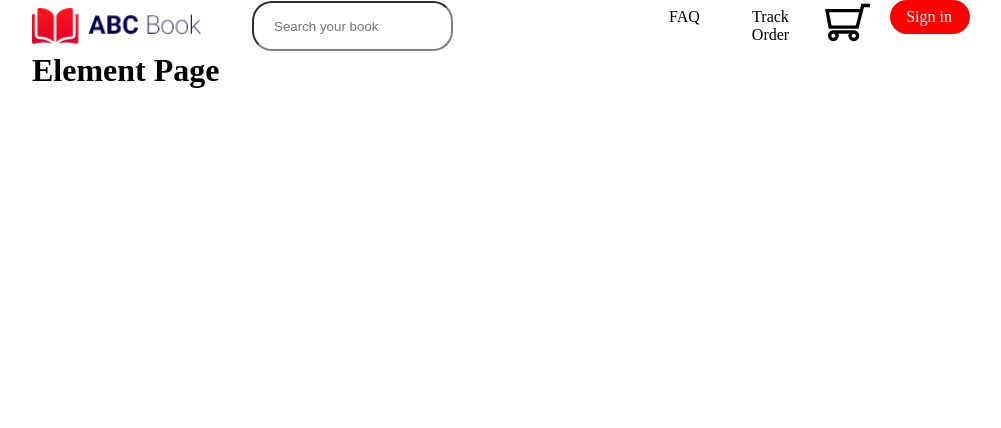
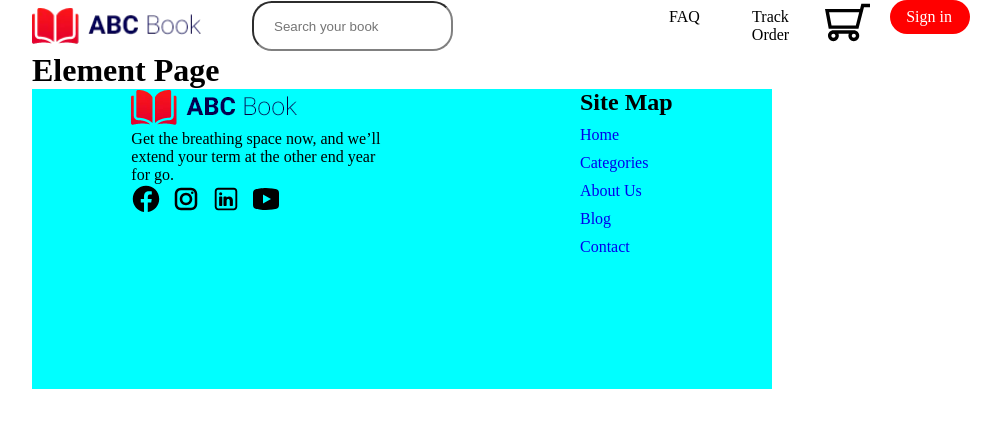
Before and after one commit to tornike2002/Ecommerce, a React (Vite) app: page /element in a window 1280 px wide. Shown: the top 428 px of the page, without its empty margins (238-1239 px from the left). Built offline with nearby package versions, Linux system fonts and the light colour scheme.

Commit message:
added footer

```diff
--- a/src/App.tsx
+++ b/src/App.tsx
@@ -17,6 +17,7 @@ import BookDetails from "./pages/BookDetails";
 import BlogDetails from "./pages/BlogDetails";
 import Element from "./pages/Element";
 import Registration from "./pages/Registration";
+import Footer from "./components/footer/Footer";
 
 const Container = styled.div`
   padding-left: 270px;
@@ -47,6 +48,7 @@ function App() {
             <Route path="blogDetails" element={<BlogDetails />} />
             <Route path="element" element={<Element />} />
           </Routes>
+          <Footer />
         </Container>
       </RecoilRoot>
     </>
--- /dev/null
+++ b/src/components/footer/Footer.tsx
@@ -0,0 +1,87 @@
+import { Link } from "react-router-dom";
+import Logo from "../../../public/logoOf.png.webp";
+
+const Footer = () => {
+  return (
+    <footer
+      style={{
+        height: "300px",
+        background: "aqua",
+        display: "flex",
+        justifyContent: "space-around",
+      }}
+    >
+      <div style={{ width: "250px" }}>
+        <Link to="/">
+          <img src={Logo} alt="" />
+        </Link>
+        <p>
+          Get the breathing space now, and we’ll extend your term at the other
+          end year for go.
+        </p>
+        <div style={{ display: "flex", gap: "10px" }}>
+          <div>
+            <svg
+              xmlns="http://www.w3.org/2000/svg"
+              x="0px"
+              y="0px"
+              width="30"
+              height="30"
+              viewBox="0 0 50 50"
+            >
+              <path d="M25,3C12.85,3,3,12.85,3,25c0,11.03,8.125,20.137,18.712,21.728V30.831h-5.443v-5.783h5.443v-3.848 c0-6.371,3.104-9.168,8.399-9.168c2.536,0,3.877,0.188,4.512,0.274v5.048h-3.612c-2.248,0-3.033,2.131-3.033,4.533v3.161h6.588 l-0.894,5.783h-5.694v15.944C38.716,45.318,47,36.137,47,25C47,12.85,37.15,3,25,3z"></path>
+            </svg>
+          </div>
+          <div>
+            <svg
+              xmlns="http://www.w3.org/2000/svg"
+              x="0px"
+              y="0px"
+              width="30"
+              height="30"
+              viewBox="0 0 24 24"
+            >
+              <path d="M 8 3 C 5.243 3 3 5.243 3 8 L 3 16 C 3 18.757 5.243 21 8 21 L 16 21 C 18.757 21 21 18.757 21 16 L 21 8 C 21 5.243 18.757 3 16 3 L 8 3 z M 8 5 L 16 5 C 17.654 5 19 6.346 19 8 L 19 16 C 19 17.654 17.654 19 16 19 L 8 19 C 6.346 19 5 17.654 5 16 L 5 8 C 5 6.346 6.346 5 8 5 z M 17 6 A 1 1 0 0 0 16 7 A 1 1 0 0 0 17 8 A 1 1 0 0 0 18 7 A 1 1 0 0 0 17 6 z M 12 7 C 9.243 7 7 9.243 7 12 C 7 14.757 9.243 17 12 17 C 14.757 17 17 14.757 17 12 C 17 9.243 14.757 7 12 7 z M 12 9 C 13.654 9 15 10.346 15 12 C 15 13.654 13.654 15 12 15 C 10.346 15 9 13.654 9 12 C 9 10.346 10.346 9 12 9 z"></path>
+            </svg>
+          </div>
+          <div>
+            <svg
+              xmlns="http://www.w3.org/2000/svg"
+              x="0px"
+              y="0px"
+              width="30"
+              height="30"
+              viewBox="0 0 48 48"
+            >
+              <path d="M 11.5 6 C 8.4802259 6 6 8.4802259 6 11.5 L 6 36.5 C 6 39.519774 8.4802259 42 11.5 42 L 36.5 42 C 39.519774 42 42 39.519774 42 36.5 L 42 11.5 C 42 8.4802259 39.519774 6 36.5 6 L 11.5 6 z M 11.5 9 L 36.5 9 C 37.898226 9 39 10.101774 39 11.5 L 39 36.5 C 39 37.898226 37.898226 39 36.5 39 L 11.5 39 C 10.101774 39 9 37.898226 9 36.5 L 9 11.5 C 9 10.101774 10.101774 9 11.5 9 z M 15.5 13 A 2.5 2.5 0 0 0 15.5 18 A 2.5 2.5 0 0 0 15.5 13 z M 14 20 C 13.447 20 13 20.447 13 21 L 13 34 C 13 34.553 13.447 35 14 35 L 17 35 C 17.553 35 18 34.553 18 34 L 18 21 C 18 20.447 17.553 20 17 20 L 14 20 z M 21 20 C 20.447 20 20 20.447 20 21 L 20 34 C 20 34.553 20.447 35 21 35 L 24 35 C 24.553 35 25 34.553 25 34 L 25 26.5 C 25 25.121 26.121 24 27.5 24 C 28.879 24 30 25.121 30 26.5 L 30 34 C 30 34.553 30.447 35 31 35 L 34 35 C 34.553 35 35 34.553 35 34 L 35 26 C 35 22.691 32.309 20 29 20 C 27.462 20 26.063 20.586016 25 21.541016 L 25 21 C 25 20.447 24.553 20 24 20 L 21 20 z"></path>
+            </svg>
+          </div>
+          <div>
+            <svg
+              xmlns="http://www.w3.org/2000/svg"
+              x="0px"
+              y="0px"
+              width="30"
+              height="30"
+              viewBox="0 0 30 30"
+            >
+              <path d="M 15 4 C 10.814 4 5.3808594 5.0488281 5.3808594 5.0488281 L 5.3671875 5.0644531 C 3.4606632 5.3693645 2 7.0076245 2 9 L 2 15 L 2 15.001953 L 2 21 L 2 21.001953 A 4 4 0 0 0 5.3769531 24.945312 L 5.3808594 24.951172 C 5.3808594 24.951172 10.814 26.001953 15 26.001953 C 19.186 26.001953 24.619141 24.951172 24.619141 24.951172 L 24.621094 24.949219 A 4 4 0 0 0 28 21.001953 L 28 21 L 28 15.001953 L 28 15 L 28 9 A 4 4 0 0 0 24.623047 5.0546875 L 24.619141 5.0488281 C 24.619141 5.0488281 19.186 4 15 4 z M 12 10.398438 L 20 15 L 12 19.601562 L 12 10.398438 z"></path>
+            </svg>
+          </div>
+        </div>
+      </div>
+      <div style={{ display: "flex", flexDirection: "column", gap: "10px" }}>
+        <h2>Site Map</h2>
+        <div style={{ display: "flex", flexDirection: "column", gap: "10px" }}>
+          <Link to="/">Home</Link>
+          <Link to="/categories">Categories</Link>
+          <Link to="/about">About Us</Link>
+          <Link to="/blog">Blog</Link>
+          <Link to="/contact">Contact</Link>
+        </div>
+      </div>
+    </footer>
+  );
+};
+
+export default Footer;
```
